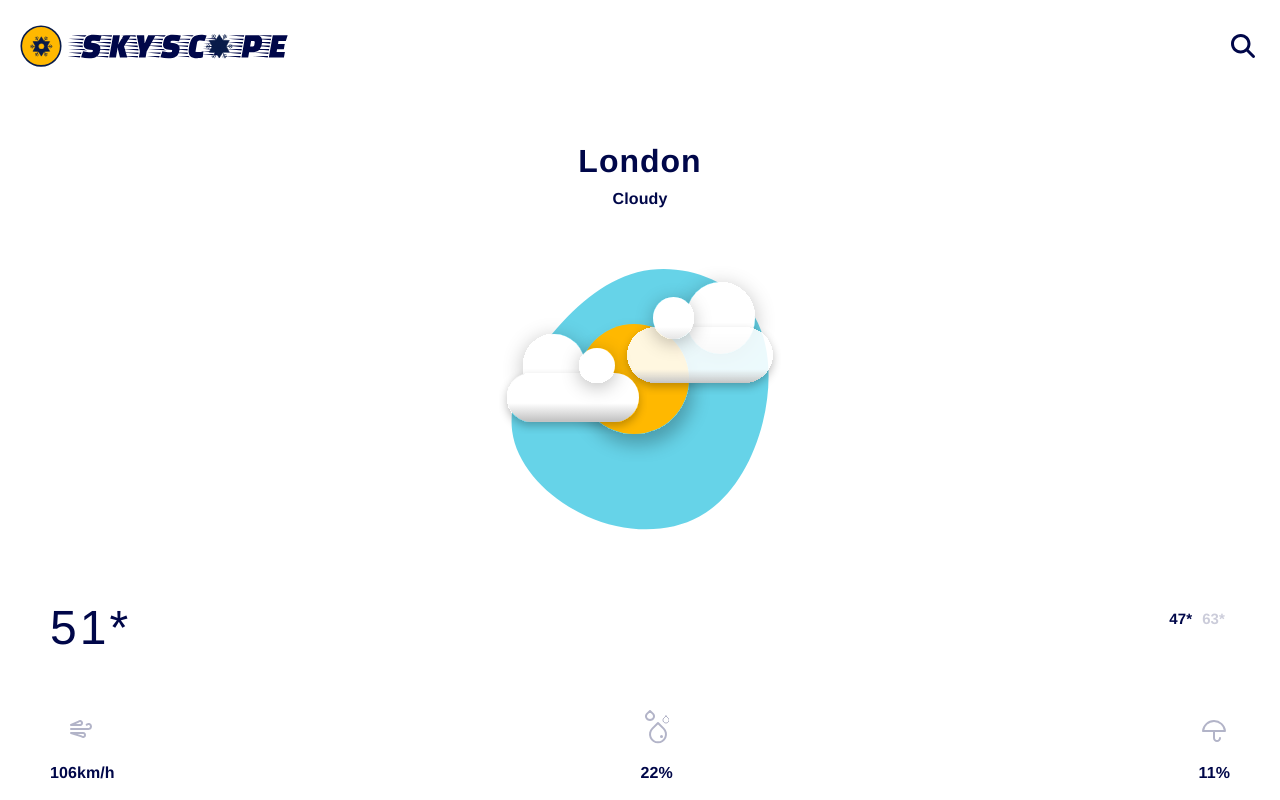
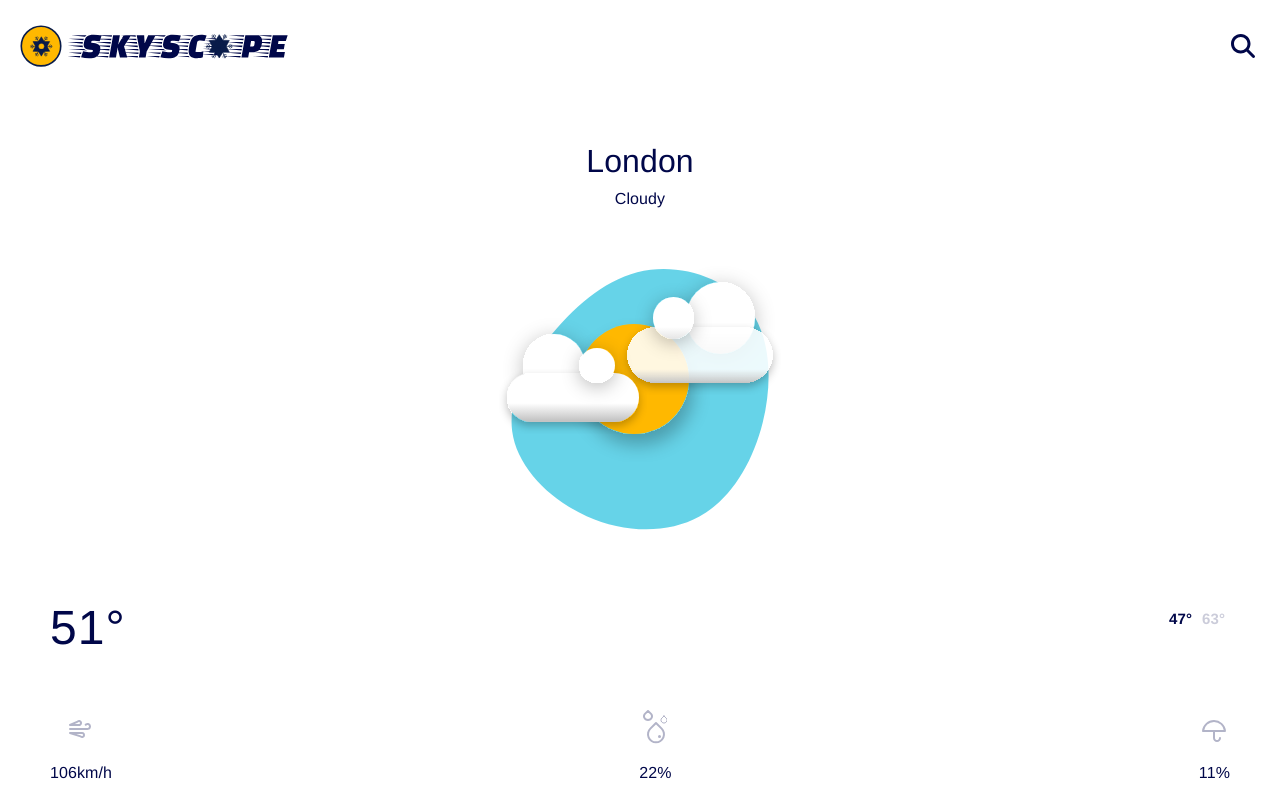
Before and after one commit to Fredobumma/WeatherApp, a React (Create React App) app: page / in a window 1280 px wide. Built offline with nearby package versions, Linux system fonts and the light colour scheme; no server answers; a web font is replaced by a local one.

Commit message:
--bug: refactor code thus far

```diff
--- a/src/App.css
+++ b/src/App.css
@@ -4,14 +4,14 @@
 main {
   color: #000749;
   font-size: calc(10px + 2vmin);
-  font-weight: 600;
+  font-weight: 500;
   max-height: 100vh;
   text-align: center;
 }
 
 h1 {
   font-size: 3.2rem;
-  letter-spacing: 0.1rem;
+  font-weight: 500;
   margin: 0;
 }
 
@@ -81,7 +81,7 @@ p {
 
 /* Details */
 .temperature--details,
-.info--details {
+.extra-info--details {
   display: flex;
   justify-content: space-between;
 }
@@ -92,13 +92,13 @@ p {
 
 .temperature__average {
   font-size: 4.8rem;
-  font-weight: 500;
-  letter-spacing: 0.3rem;
+  letter-spacing: 0.1rem;
 }
 
 .temperature__minmax {
   display: inline-block;
   font-size: 1.5rem;
+  font-weight: 600;
   padding: 1rem 0.5rem 0;
 }
 
@@ -106,11 +106,11 @@ p {
   opacity: 20%;
 }
 
-.info--details {
+.extra-info--details {
   margin: 6.5rem 5rem 0;
 }
 
-.info--icon {
+.extra-info--icon {
   background-repeat: no-repeat;
   margin: auto;
 }
@@ -129,7 +129,7 @@ p {
   background-image: url("images/rain.svg");
 }
 
-.info__text {
+.extra-info__text {
   font-size: 1.6rem;
   margin-top: 2rem;
 }
--- a/src/App.js
+++ b/src/App.js
@@ -3,17 +3,19 @@ import logo from "./images/logo.svg";
 import NavBar from "./component/navbar";
 import Heading from "./component/heading";
 import Illustrations from "./component/illustrations";
-import Details from "./component/details";
+import ForecastDetails from "./component/forecastDetails";
+import http from "./service/httpService";
 import "./App.css";
 
 function App() {
   return (
     <React.Fragment>
       <main>
+        {console.log(http.get())}
         <NavBar logo={logo} />
         <Heading />
         <Illustrations />
-        <Details />
+        <ForecastDetails />
       </main>
     </React.Fragment>
   );
--- a/src/component/details.jsx
+++ /dev/null
@@ -1,31 +0,0 @@
-import React from "react";
-
-const Details = () => {
-  return (
-    <section>
-      <div className="temperature--details">
-        <div className="temperature__average">51*</div>
-        <div>
-          <span className="temperature__minmax">47*</span>
-          <span className="temperature__minmax">63*</span>
-        </div>
-      </div>
-      <div className="info--details">
-        <div>
-          <div className="icon info--icon pressure"></div>
-          <div className="info__text">106km/h</div>
-        </div>
-        <div>
-          <div className="icon info--icon humidity"></div>
-          <div className="info__text">22%</div>
-        </div>
-        <div>
-          <div className="icon info--icon rain"></div>
-          <div className="info__text">11%</div>
-        </div>
-      </div>
-    </section>
-  );
-};
-
-export default Details;
--- /dev/null
+++ b/src/component/forecastDetails.jsx
@@ -0,0 +1,31 @@
+import React from "react";
+
+const ForecastDetails = () => {
+  return (
+    <section>
+      <div className="temperature--details">
+        <div className="temperature__average">51°</div>
+        <div>
+          <span className="temperature__minmax">47°</span>
+          <span className="temperature__minmax">63°</span>
+        </div>
+      </div>
+      <div className="extra-info--details">
+        <div>
+          <div className="icon extra-info--icon pressure"></div>
+          <div className="extra-info__text">106km/h</div>
+        </div>
+        <div>
+          <div className="icon extra-info--icon humidity"></div>
+          <div className="extra-info__text">22%</div>
+        </div>
+        <div>
+          <div className="icon extra-info--icon rain"></div>
+          <div className="extra-info__text">11%</div>
+        </div>
+      </div>
+    </section>
+  );
+};
+
+export default ForecastDetails;
```
